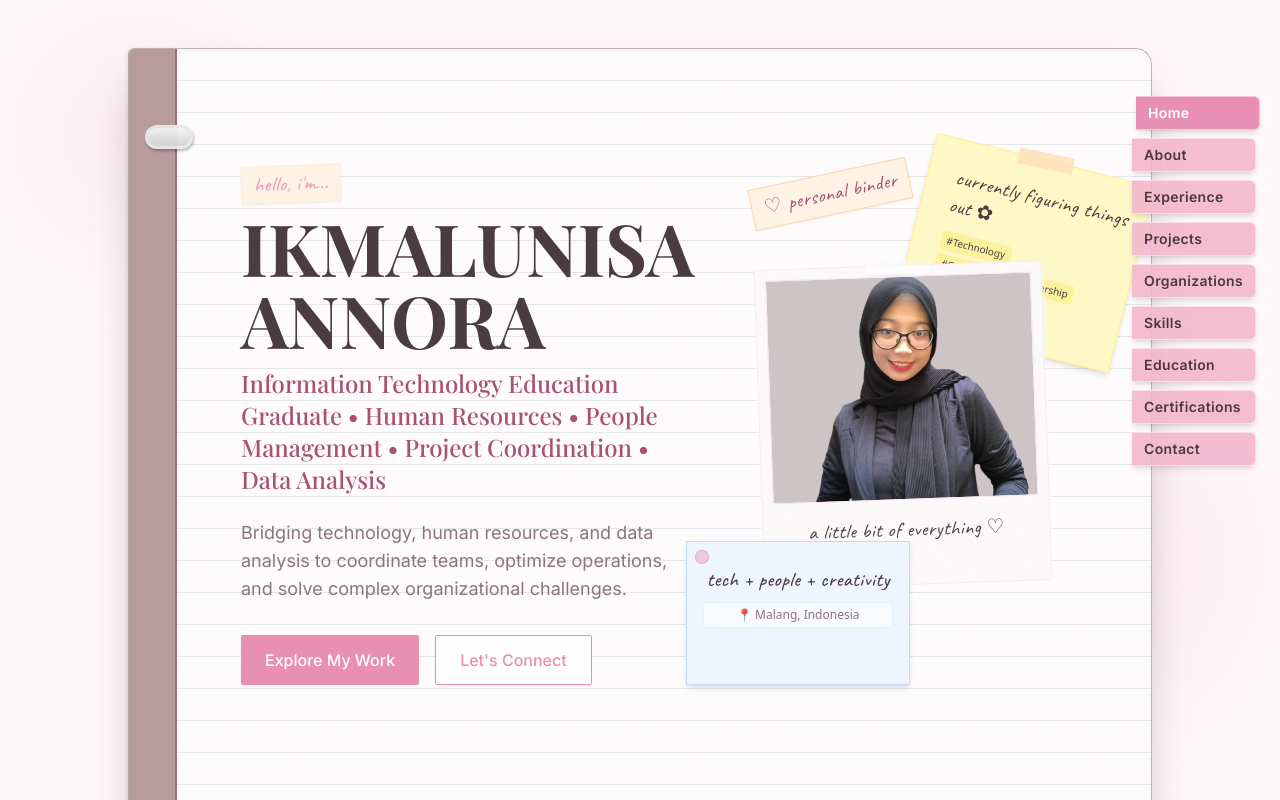
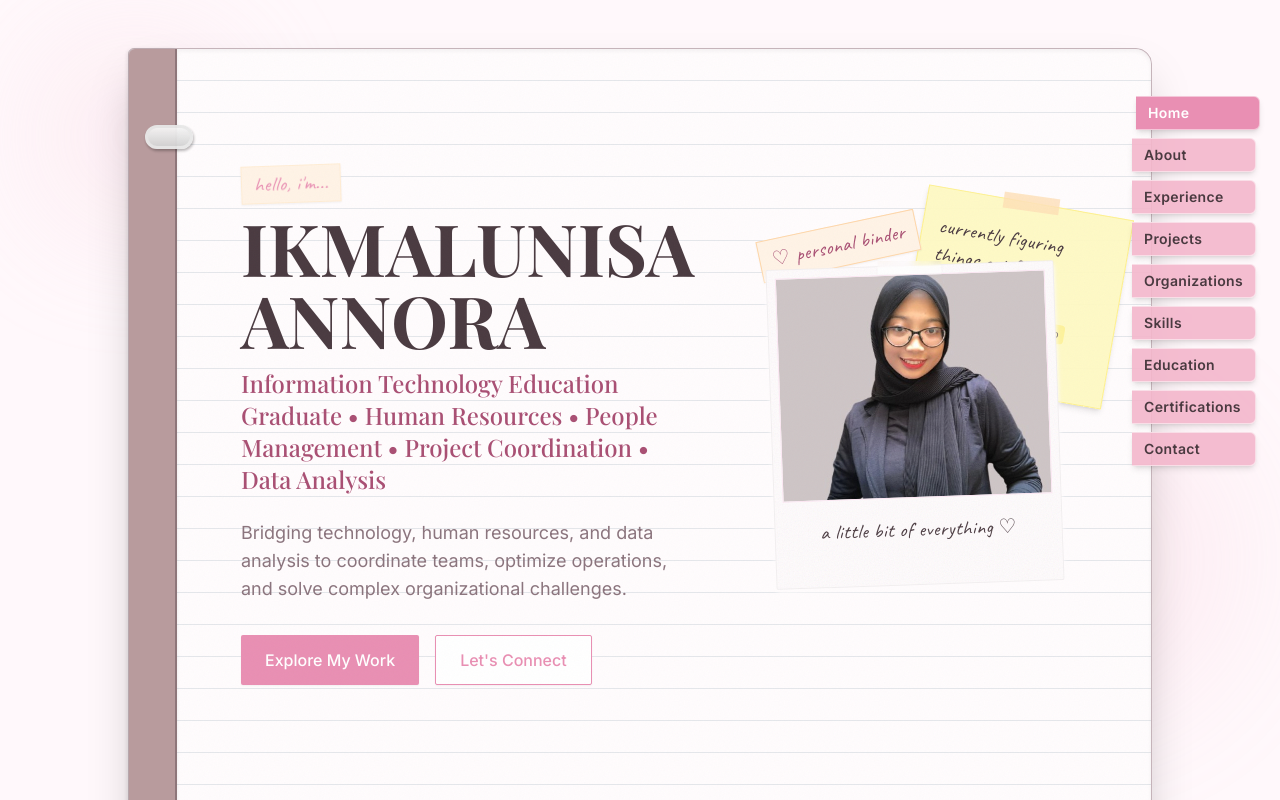
Before and after one commit to farelrakhadzakwan/web-portfolio-ikma, a React (Vite) app: page / in a window 1280 px wide. Shown: the top 800 px of the page. Built offline with nearby package versions, Linux system fonts and the light colour scheme; a web font is replaced by a local one.

Commit message:
fix: remove bottom blue note (tech + people + creativity) from hero section

```diff
--- a/src/components/HeroSection.tsx
+++ b/src/components/HeroSection.tsx
@@ -57,13 +57,13 @@ export const HeroSection: React.FC = () => {
         </div>
       </div>
 
-      <div className="flex-1 relative flex justify-center items-center min-h-[440px] w-full my-4 pr-6">
+      <div className="flex-1 relative flex justify-center items-center min-h-[400px] w-full my-4">
         {/* Layered Organic Scrapbook Composition */}
 
-        {/* Notes Belakang (Kuning): Shifted top-right & unclipped so all text & tags are 100% visible */}
+        {/* Notes Belakang (Kuning): Kanan atas di belakang foto profil */}
         <motion.div
-          whileHover={{ y: -4, rotate: 16 }}
-          className="absolute -top-12 -right-6 md:-right-12 w-52 md:w-56 h-48 bg-yellow-100/95 shadow-md p-4 pl-7 rotate-[14deg] z-0 border border-yellow-200/90 rounded-xs"
+          whileHover={{ y: -4, rotate: 12 }}
+          className="absolute -top-6 -right-4 md:-right-8 w-48 md:w-52 h-48 bg-yellow-100/95 shadow-md p-4 rotate-[10deg] z-0 border border-yellow-200/90 rounded-xs"
         >
           <div className="absolute top-0 left-1/2 -translate-x-1/2 w-14 h-4 bg-orange-200/60 backdrop-blur-md -rotate-2 -mt-2 shadow-2xs"></div>
           <p className="handwritten text-textmain mt-2 text-xl leading-snug">
@@ -81,15 +81,15 @@ export const HeroSection: React.FC = () => {
         {/* Small Decorative Stamp (Top-Left Accent Layer) */}
         <motion.div
           whileHover={{ rotate: -12, scale: 1.05 }}
-          className="absolute -top-8 left-0 md:left-2 bg-cream border border-orange-200 text-deeprose font-display text-xs px-3 py-1.5 shadow-sm -rotate-12 z-5 rounded-xs handwritten"
+          className="absolute top-0 left-2 md:left-4 bg-cream border border-orange-200 text-deeprose font-display text-xs px-3 py-1.5 shadow-sm -rotate-12 z-5 rounded-xs handwritten"
         >
           ♡ personal binder
         </motion.div>
 
-        {/* Foto Profil (Polaroid): Center Anchor, z-10, -rotate-2 */}
+        {/* Foto Profil (Polaroid): Bingkai putih tebal, p-2 pb-10 bg-white, z-10, -rotate-2 */}
         <motion.div
           whileHover={{ scale: 1.02, rotate: -1 }}
-          className="paper-card p-2.5 pb-10 w-64 md:w-72 h-80 -rotate-2 relative z-10 flex flex-col items-center justify-between bg-white border border-black/10 shadow-lg"
+          className="paper-card p-2 pb-10 w-64 md:w-72 h-80 -rotate-2 relative z-10 flex flex-col items-center justify-between bg-white border border-black/10 shadow-lg"
         >
           <div className="w-full h-56 border border-pink-100 relative overflow-hidden text-center bg-softpink/20 rounded-xs">
             <img
@@ -101,20 +101,6 @@ export const HeroSection: React.FC = () => {
           <span className="handwritten text-textmain text-xl mt-1">a little bit of everything ♡</span>
           <div className="absolute -top-3 left-1/2 -translate-x-1/2 w-16 h-5 bg-white/80 backdrop-blur-sm rotate-1 shadow-sm border-t border-b border-white/60"></div>
         </motion.div>
-
-        {/* Notes Depan (Biru/Putih): Shifted further bottom-left so photo + handwritten caption are 100% visible */}
-        <motion.div
-          whileHover={{ y: -4, rotate: -10 }}
-          className="absolute -bottom-10 -left-8 md:-left-14 w-52 md:w-56 h-36 bg-blue-50/95 shadow-md p-4 -rotate-8 z-20 border border-blue-200/90 rounded-xs"
-        >
-           <div className="w-3.5 h-3.5 rounded-full bg-accentpink/40 border border-accentpink/60 absolute top-2 left-2 shadow-2xs"></div>
-           <p className="handwritten text-textmain text-lg text-center mt-2 font-medium">
-             tech + people + creativity
-           </p>
-           <div className="text-center mt-2 text-xs font-sans text-textmuted bg-white/60 py-1 rounded border border-blue-100/60">
-              📍 {profile.location ? `${profile.location.city}, ${profile.location.country}` : 'Malang, Indonesia'}
-           </div>
-        </motion.div>
       </div>
     </section>
   );
```
